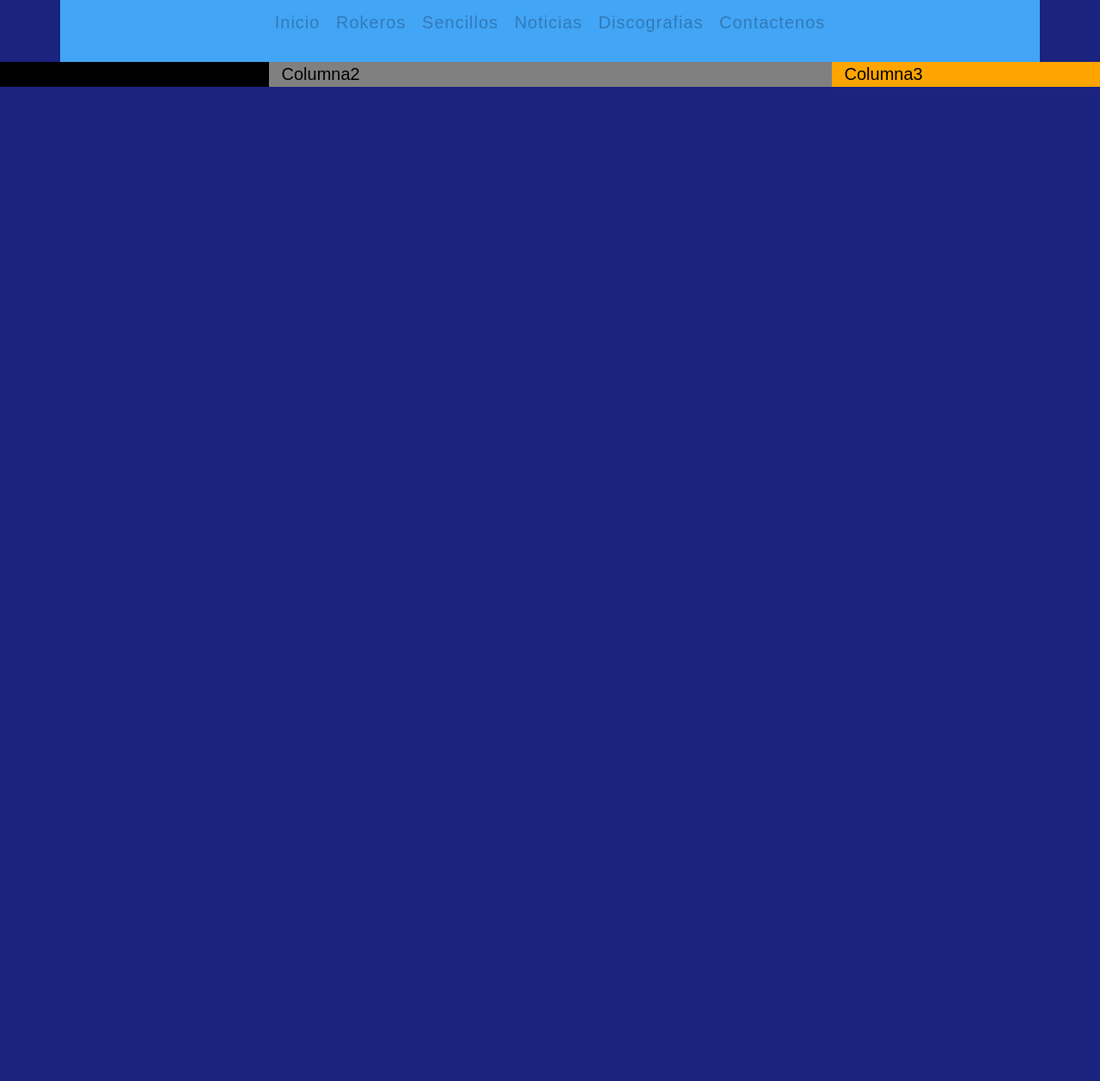
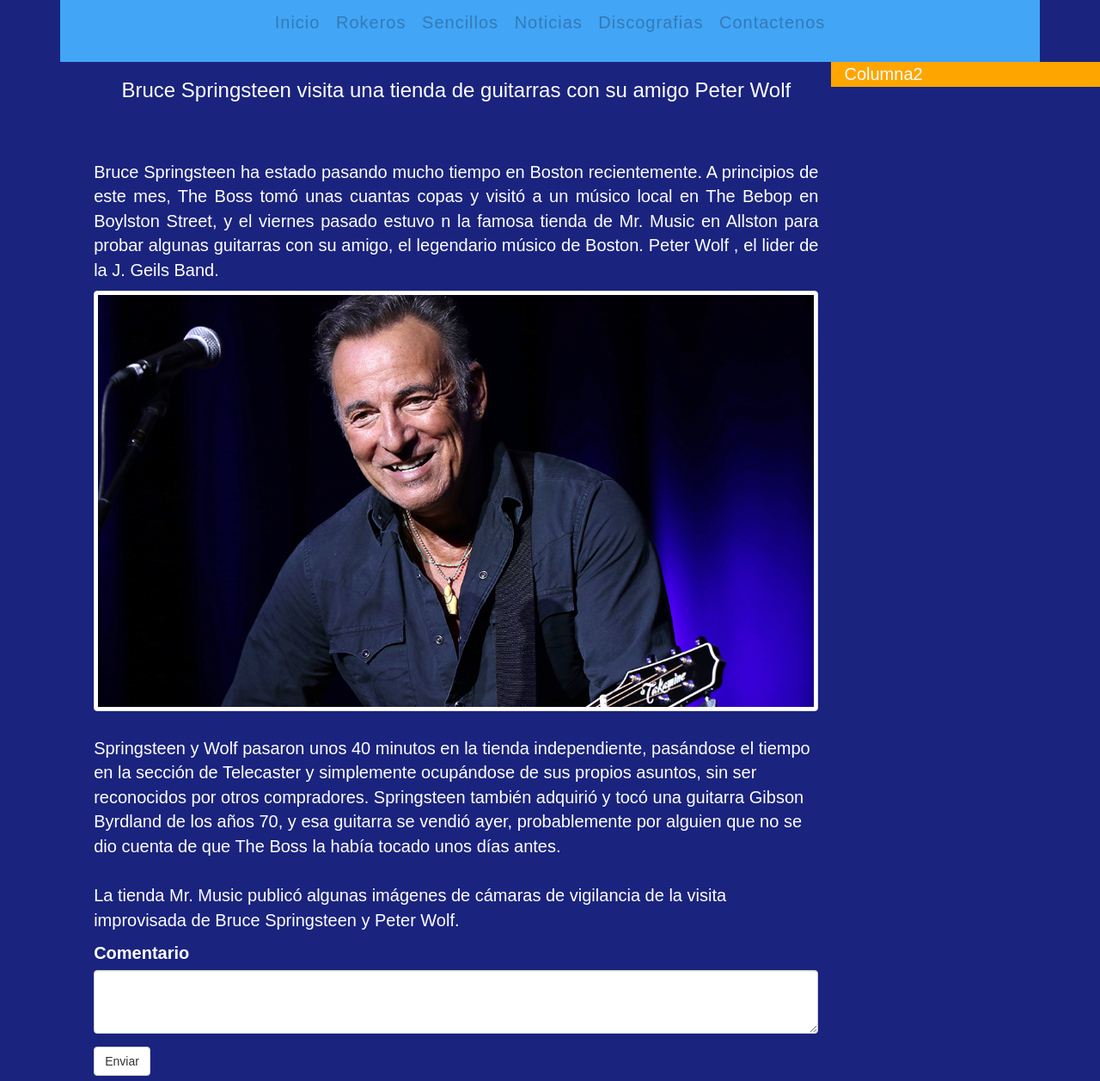
Before and after one commit to castorandres/Proyecto_Librerias, a plain HTML site: page Blog_Musica/index.html in a window 1280 px wide. Shown: the part 83-1340 px from the top of the page at 86% size. Before the commit the page ends 800 px from the top, so only its background shows below. Drawn offline with Linux system fonts and the light colour scheme.

Commit message:
Ajustes
Ajustes en la seccion de noticias y demas

```diff
--- a/Blog_Musica/css/estilos.css
+++ b/Blog_Musica/css/estilos.css
@@ -2,7 +2,7 @@ body{
   background-color: #1a237e;
   font-family: fantasy;
   font-size: 20px;
-  color: black;
+  color: white;
 }
 
 
@@ -35,3 +35,19 @@ body{
   height: 60px;
   margin-top: 15px;
 }
+
+.img-noticias {
+  width: 100%;
+}
+
+h3{
+  text-align: center;
+}
+
+p {
+  text-align: justify;
+}
+
+.form-control{
+  background-color: white;
+}
--- a/Blog_Musica/index.html
+++ b/Blog_Musica/index.html
@@ -41,9 +41,34 @@
         </div>
       </div>
         <div class="row">
-          <div class="col-lg-3 col-md-3 col-sm-3 col-xs-3" style="background-color: black">Columna1</div>
-          <div class="col-lg-6 col-md-6 col-sm-6 col-xs-6" style="background-color: gray">Columna2</div>
-          <div class="col-lg-3 col-md-3 col-sm-3 col-xs-3" style="background-color: orange">Columna3</div>
+          <div class="col-lg-8 col-md-8 col-md-offset-1 col-sm-10 col-sm-offset-1 col-xs-10 col-xs-offset-1">
+            <h3>Bruce Springsteen visita una tienda de guitarras con su amigo Peter Wolf</h3>
+          </br>
+          </br>
+            <p>
+              Bruce Springsteen ha estado pasando mucho tiempo en Boston recientemente. A principios de este mes, The Boss tomó unas cuantas copas y visitó a un músico local en The Bebop en Boylston Street, y el viernes pasado estuvo n la famosa tienda de  Mr. Music en Allston para probar algunas guitarras con su amigo, el legendario músico de Boston. Peter Wolf , el lider de la J. Geils Band.
+            </br>
+            <div class="">
+              <img class="img-noticias img-thumbnail" src="img/bruce.jpg">
+            </div>
+            </br>
+              Springsteen y Wolf pasaron unos 40 minutos en la tienda independiente, pasándose el tiempo en la sección de Telecaster y simplemente ocupándose de sus propios asuntos, sin ser reconocidos por otros compradores. Springsteen también adquirió y tocó una guitarra Gibson Byrdland de los años 70, y esa guitarra se vendió ayer, probablemente por alguien que no se dio cuenta de que The Boss la había tocado unos días antes.
+            </br>
+            </br>
+              La tienda Mr. Music publicó algunas imágenes de cámaras de vigilancia de la visita improvisada de Bruce Springsteen y Peter Wolf.
+            </p>
+            <form role="form">
+              <div class="form-group">
+                <label for="comentario">Comentario</label>
+                <textarea name="comentario" rows="3" cols="40" class="form-control"></textarea>
+              </div>
+
+              <div class="form-group">
+                <input type="button" name="boton" value="Enviar" class="btn btn-default">
+              </div>
+            </form>
+          </div>
+          <div class="col-lg-3 col-md-3 col-sm-12 col-xs-12" style="background-color: orange">Columna2</div>
         </div>
       </section>
     </body>
```
